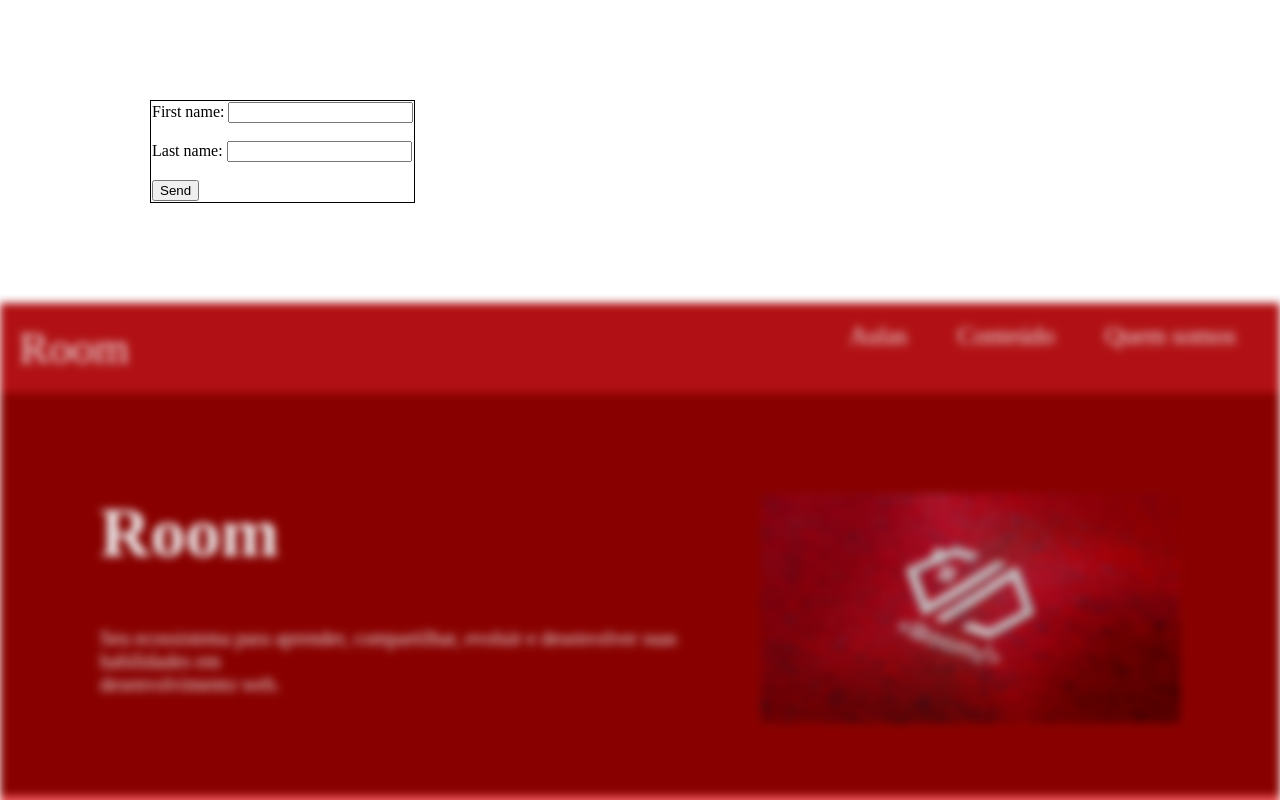
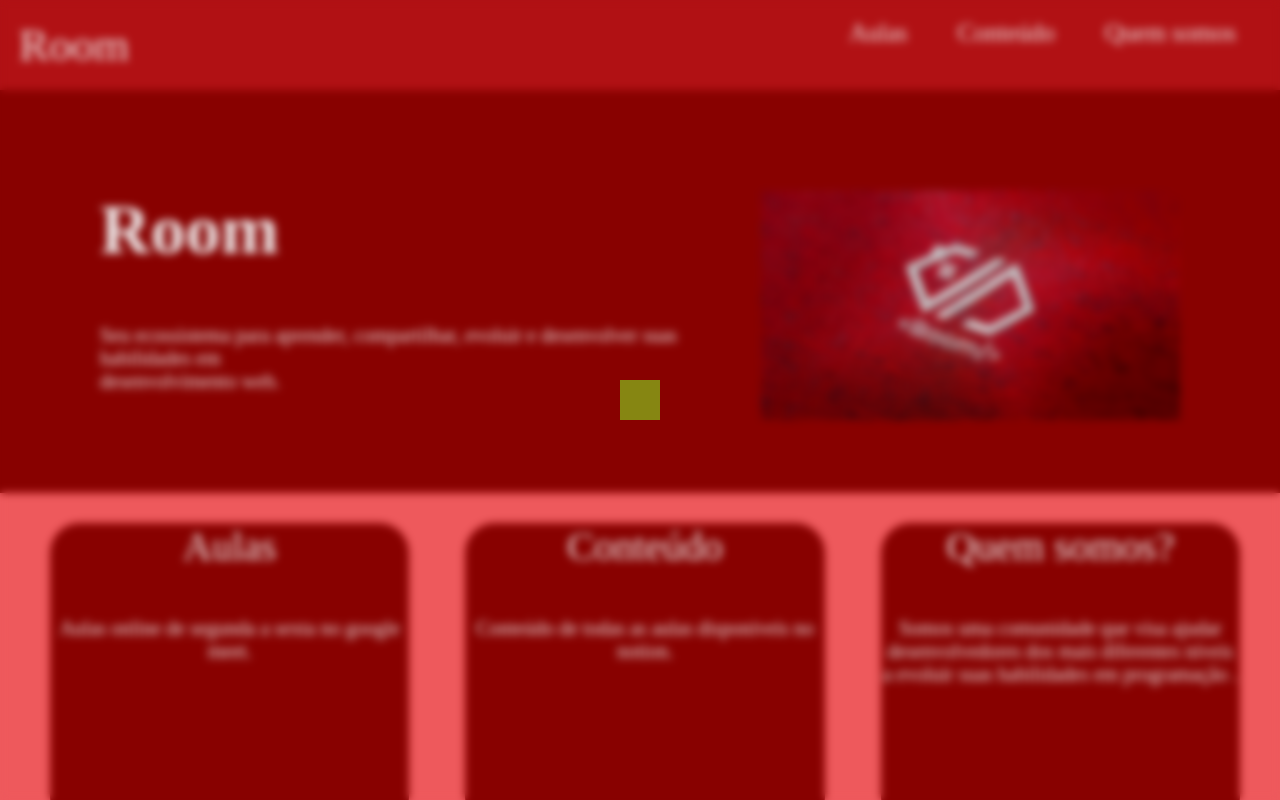
Before and after one commit to iskandare061/Go, a plain HTML site: page 19-dars/uyga Room vazifasi/index.html in a window 1280 px wide. Shown: the top 800 px of the page. Drawn offline with Linux system fonts and the light colour scheme.

Commit message:
modalni kurib chiqdik

```diff
--- a/19-dars/uyga Room vazifasi/assets/css/flex.css
+++ b/19-dars/uyga Room vazifasi/assets/css/flex.css
@@ -1,8 +1,17 @@
 * {
     margin: 0;
 }
-.boshqisim{
-    filter: blur(4px);
+.modal-container{
+    backdrop-filter: blur(4px);
+    display: flex;
+    justify-content: center;
+    align-items: center;
+    position: fixed;
+    inset: 0;
+}
+.modal {
+    padding: 20px;
+    background-color: rgb(134, 134, 18);
 }
 .flex {
     display: flex;
--- a/19-dars/uyga Room vazifasi/index.html
+++ b/19-dars/uyga Room vazifasi/index.html
@@ -1,25 +1,15 @@
 <!DOCTYPE html>
 <html lang="en">
+
 <head>
   <meta charset="UTF-8">
   <meta name="viewport" content="width=device-width, initial-scale=1.0">
   <title>ROOM</title>
   <link rel="stylesheet" href="assets/css/flex.css">
 </head>
+
 <body>
-  <table class="max">
-    <tr>
-      <td>
-      <label for="fname">First name:</label>
-      <input type="text" id="fname" name="fname"><br><br>
-      <label for="lname">Last name:</label>
-      <input type="text" id="lname" name="lname"><br><br>
-      <input type="submit" value="Send">
-      </form>
-    </td>
-    </tr>
-  </table>
-    <div class="boshqisim">
+
     <div class="flex bg-red justify-between px-192px">
       <a href="./index.html" class="ROOM">
         Room
@@ -37,7 +27,7 @@
       </ul>
     </div>
     <div class="bg-redd">
-        <h1> <img  class="img-float" src="room-img.png" alt="">
+      <h1> <img class="img-float" src="room-img.png" alt="">
 
 
         Room</h1>
@@ -47,23 +37,31 @@
       <p>Seu ecossistema para aprender, compartilhar, evoluir e desenvolver suas habilidades em <br>
         desenvolvimento web. </p>
     </div>
-    <div class="flex bg-sky gap1 padding-1 border" >
+    <div class="flex bg-sky gap1 padding-1 border">
       <div class="bg-reddd min-h-rem1 item1">
         Aulas
         <br>
         <br>
-             <p class="test">Aulas online  de segunda a sexta no google meet.</p></div>
+        <p class="test">Aulas online de segunda a sexta no google meet.</p>
+      </div>
       <div class="bg-reddd min-h-rem2 item2">
         Conteúdo
         <br>
         <br>
-             <p class="test">Conteúdo  de todas as aulas disponíveis no notion.</p></div>
+        <p class="test">Conteúdo de todas as aulas disponíveis no notion.</p>
+      </div>
       <div class="bg-reddd min-h-rem3 item3">
         Quem somos?
         <br>
         <br>
-            <p class="test">Somos uma comunidade que visa ajudar desenvolvedores dos mais diferentes níveis a evoluir suas habilidades em programação .</p></div>
+        <p class="test">Somos uma comunidade que visa ajudar desenvolvedores dos mais diferentes níveis a evoluir suas
+          habilidades em programação .</p>
       </div>
     </div>
+
+  <div class="modal-container">
+    <div class="modal"></div>
+  </div>
 </body>
+
 </html>
```
Lines whose indentation alone changed are shown as unchanged.
